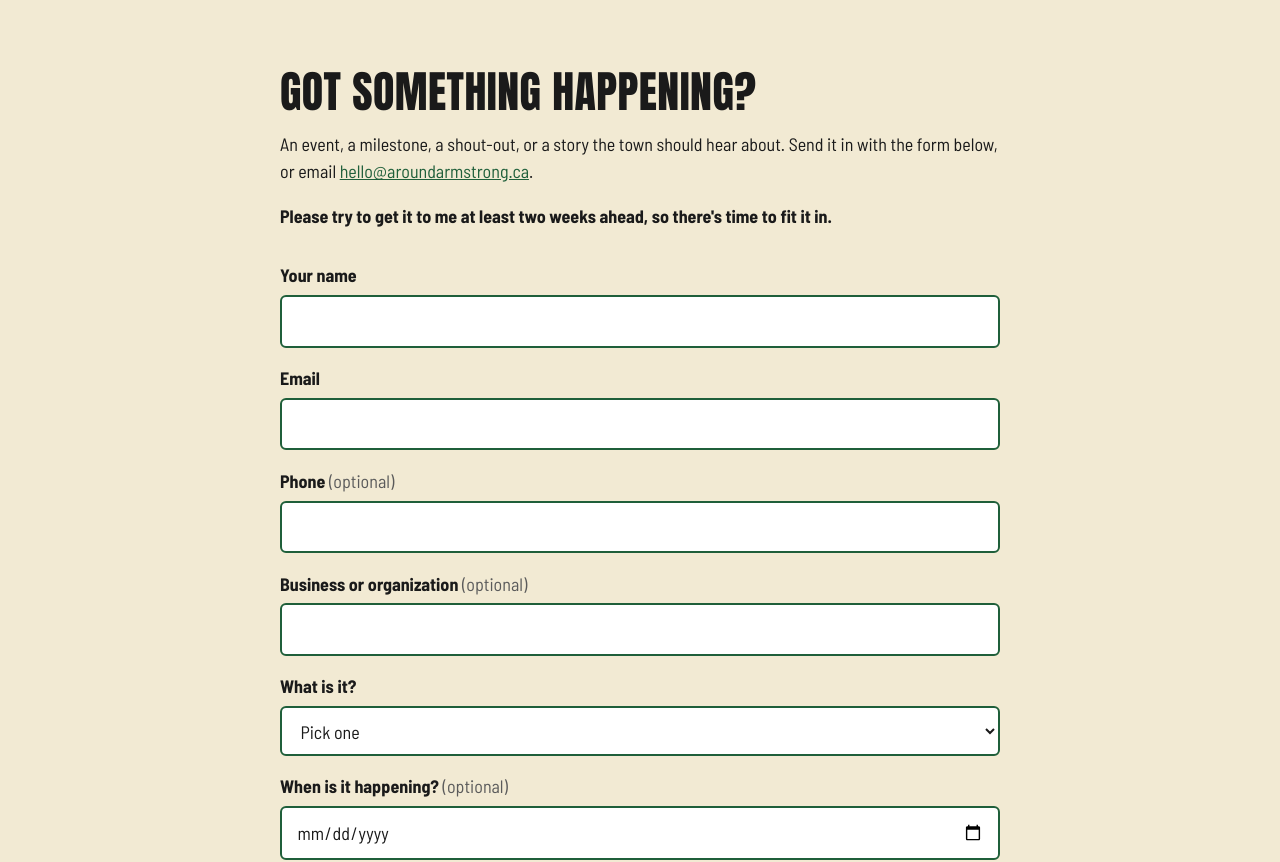
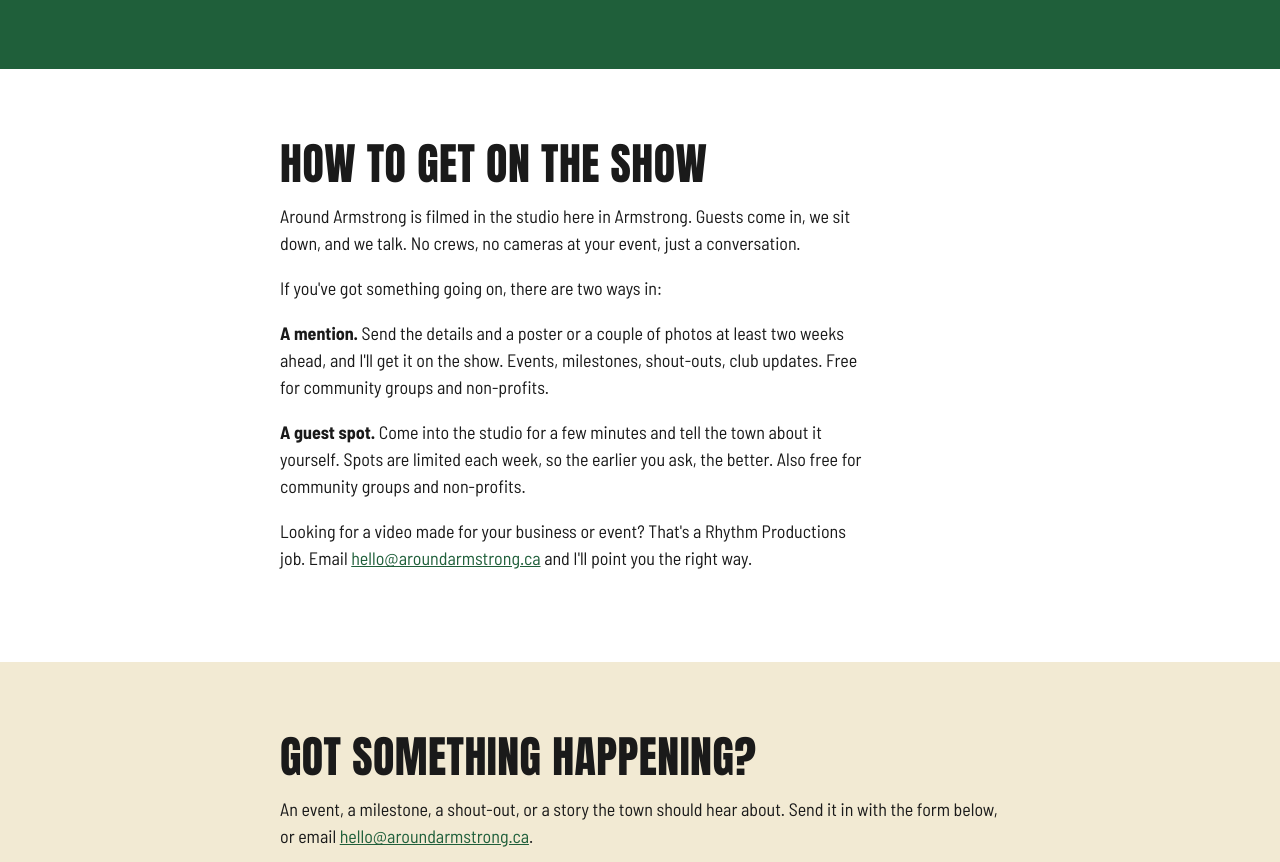
Before and after one commit to rhythmproductions/aroundarmstrong, a plain HTML site: page index.html in a window 1280 px wide. Shown: the part 2266-3128 px from the top of the page. Drawn offline with Linux system fonts and the light colour scheme.

Commit message:
Add studio line and How to get on the show section

```diff
--- a/index.html
+++ b/index.html
@@ -68,6 +68,7 @@
     <div class="wrap wrap--narrow">
       <h2>What it's all about</h2>
       <p>Around Armstrong is a weekly show about the people, clubs, businesses and events in Armstrong and Spallumcheen. Every Friday you get what's on around town, a guest from the community, and a few shout-outs and milestones worth celebrating.</p>
+      <p>Filmed in the studio right here in Armstrong. Guests come in, we sit down, and we talk.</p>
       <p>Watch it over the weekend on Facebook, YouTube, Instagram or TikTok, or right here if you'd rather skip social media.</p>
       <p>I can't catch everything that happens around here. For the full list of events, the <a href="https://www.aschamber.com" target="_blank" rel="noopener">Armstrong Spallumcheen Chamber of Commerce</a> has a great calendar, and the clubs, the City and the Township are good about posting their own updates.</p>
       <p>Proudly made in Armstrong.</p>
@@ -86,11 +87,21 @@
     </div>
   </section>
 
+  <section class="about" id="get-on-the-show">
+    <div class="wrap wrap--narrow">
+      <h2>How to get on the show</h2>
+      <p>Around Armstrong is filmed in the studio here in Armstrong. Guests come in, we sit down, and we talk. No crews, no cameras at your event, just a conversation.</p>
+      <p>If you've got something going on, there are two ways in:</p>
+      <p><strong>A mention.</strong> Send the details and a poster or a couple of photos at least two weeks ahead, and I'll get it on the show. Events, milestones, shout-outs, club updates. Free for community groups and non-profits.</p>
+      <p><strong>A guest spot.</strong> Come into the studio for a few minutes and tell the town about it yourself. Spots are limited each week, so the earlier you ask, the better. Also free for community groups and non-profits.</p>
+      <p>Looking for a video made for your business or event? That's a Rhythm Productions job. Email <a href="mailto:hello@aroundarmstrong.ca">hello@aroundarmstrong.ca</a> and I'll point you the right way.</p>
+    </div>
+  </section>
+
   <section class="tip" id="tips">
     <div class="wrap wrap--narrow">
       <h2>Got something happening?</h2>
       <p>An event, a milestone, a shout-out, or a story the town should hear about. Send it in with the form below, or email <a href="mailto:hello@aroundarmstrong.ca">hello@aroundarmstrong.ca</a>.</p>
-      <p><strong>Please try to get it to me at least two weeks ahead, so there's time to fit it in.</strong></p>
 
       <form class="form" name="submissions" method="POST" action="/thanks.html" enctype="multipart/form-data" data-netlify="true" netlify-honeypot="bot-field">
         <input type="hidden" name="form-name" value="submissions">
```
